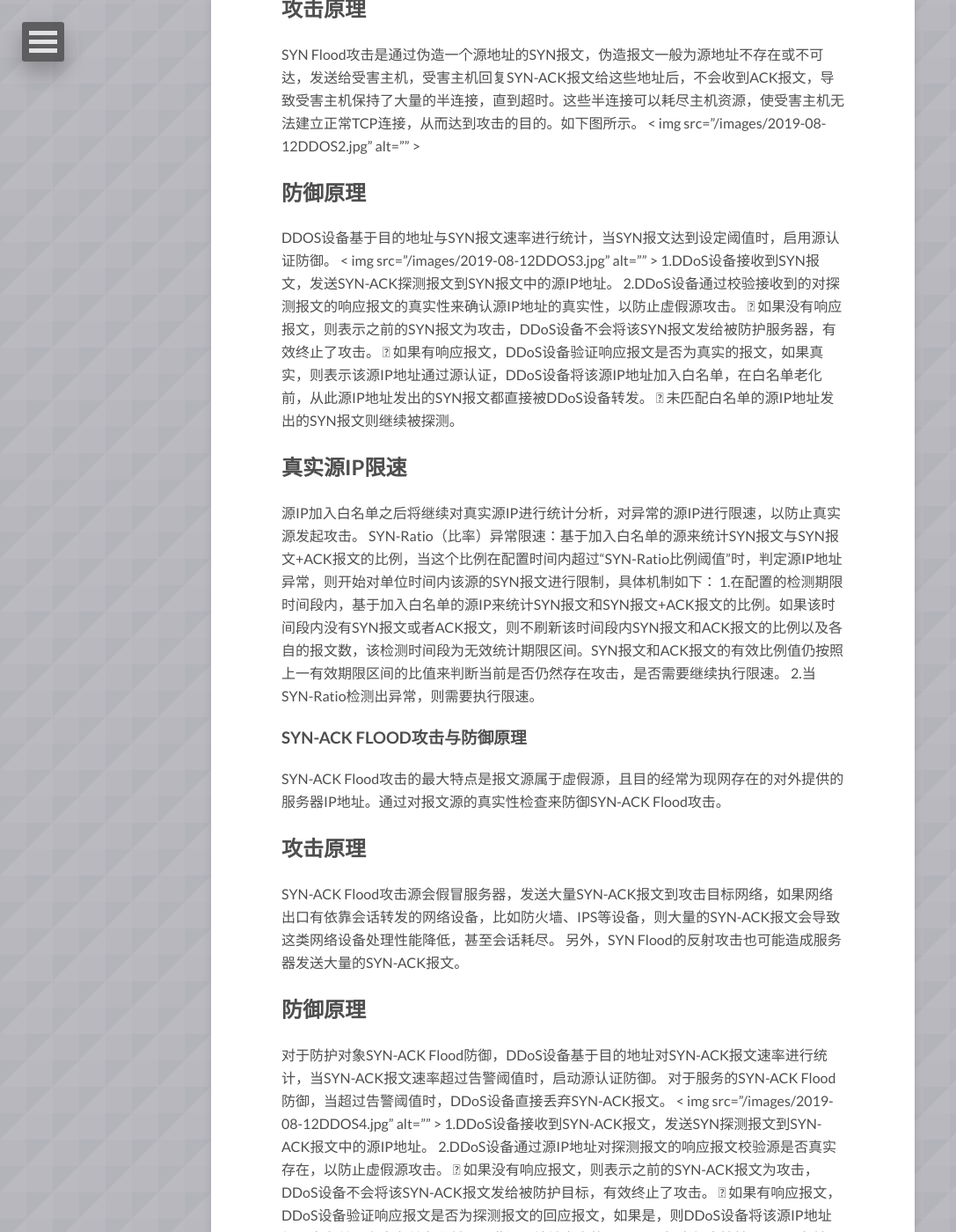
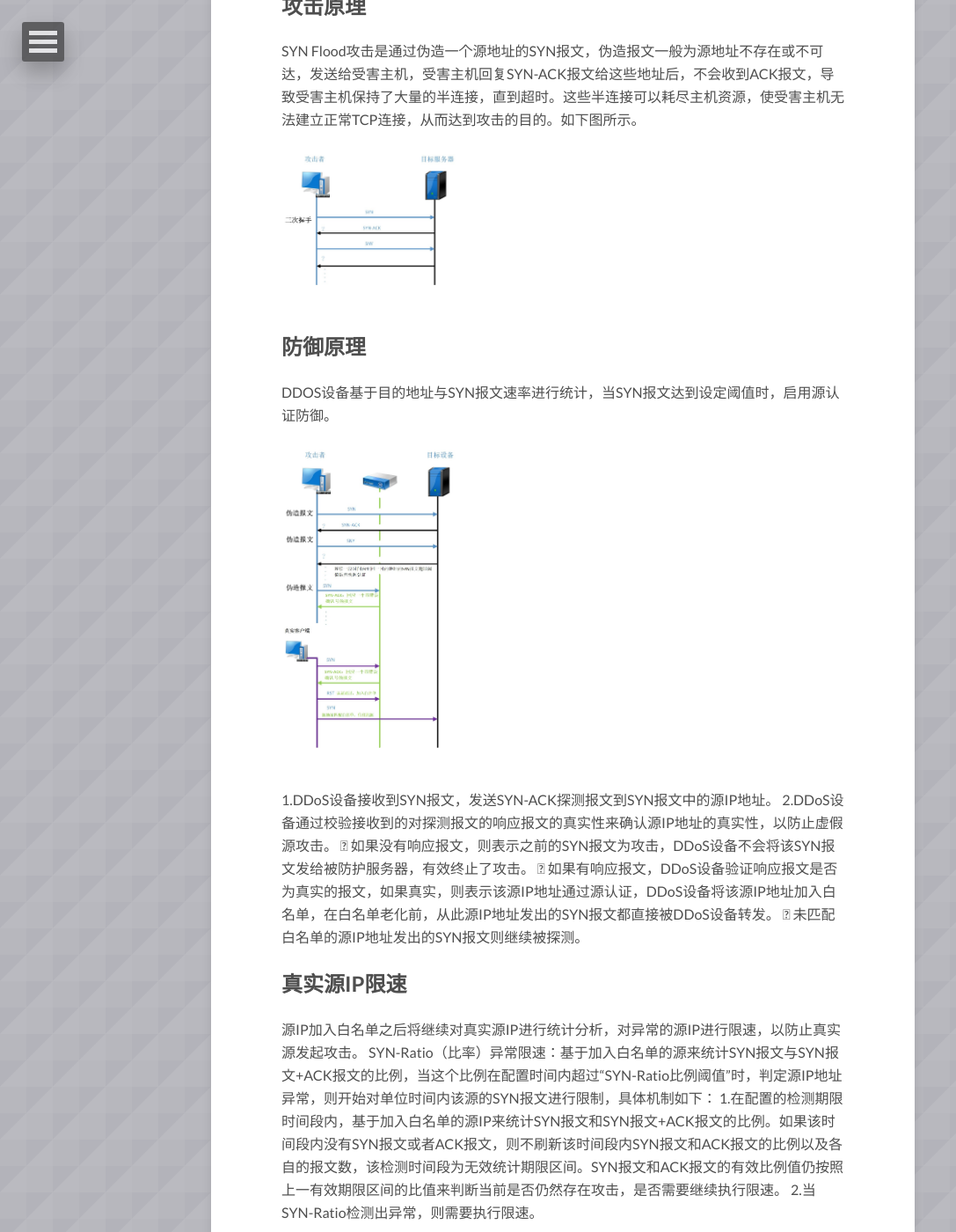
Before and after one commit to liuyipz/liuyipz.github.io, a Jekyll site: the page built from _posts/2019-08-12-DDOS攻击_TCP类报文攻击防御.md, in a window 1280 px wide and 1400 px high, scrolled down 1105 px. Shown: the whole window at 88% size, without its empty margins (0-1087 px from the left). Built offline with Jekyll 4.4.1, drawn with Linux system fonts in a browser that asks for light colours; nearby versions of some CDN libraries; some of the changed text lies outside the part shown.

Commit message:
修改图片

```diff
--- a/_posts/2019-08-12-DDOS攻击_TCP类报文攻击防御.md
+++ b/_posts/2019-08-12-DDOS攻击_TCP类报文攻击防御.md
@@ -11,7 +11,7 @@ image:
 {% capture images %}
 	/images/2019-08-12DDOS1.jpg
 {% endcapture %}
-{% include gallery images=images caption="Test images" cols=3 %}
+{% include gallery images=images caption="" cols=3 %}
 在TCP/IP协议中，TCP协议提供可靠的连接服务，采用三次握手建立一个连接。
 1.第一次握手：建立连接时，客户端发送SYN包到服务器，等待服务器确认。
 2.第二次握手：服务器收到SYN包，回应一个SYN-ACK包。
@@ -27,11 +27,17 @@ TCP采用四次握手来关闭一个连接。
 SYN flood攻击是虚假源攻击典型代表，此类攻击的最显著特点就是发送海量变源或变源端口的报文到受害主机，耗尽受害主机资源或网络资源。
 ## 攻击原理
 SYN Flood攻击是通过伪造一个源地址的SYN报文，伪造报文一般为源地址不存在或不可达，发送给受害主机，受害主机回复SYN-ACK报文给这些地址后，不会收到ACK报文，导致受害主机保持了大量的半连接，直到超时。这些半连接可以耗尽主机资源，使受害主机无法建立正常TCP连接，从而达到攻击的目的。如下图所示。
-< img src="/images/2019-08-12DDOS2.jpg" alt="" >
+{% capture images %}
+	/images/2019-08-12DDOS2.jpg
+{% endcapture %}
+{% include gallery images=images caption="" cols=3 %}
 
 ## 防御原理
 DDOS设备基于目的地址与SYN报文速率进行统计，当SYN报文达到设定阈值时，启用源认证防御。
-< img src="/images/2019-08-12DDOS3.jpg" alt="" >
+{% capture images %}
+	/images/2019-08-12DDOS3.jpg
+{% endcapture %}
+{% include gallery images=images caption="" cols=3 %}
 1.DDoS设备接收到SYN报文，发送SYN-ACK探测报文到SYN报文中的源IP地址。
 2.DDoS设备通过校验接收到的对探测报文的响应报文的真实性来确认源IP地址的真实性，以防止虚假源攻击。
 	如果没有响应报文，则表示之前的SYN报文为攻击，DDoS设备不会将该SYN报文发给被防护服务器，有效终止了攻击。
@@ -53,7 +59,10 @@ SYN-ACK Flood攻击源会假冒服务器，发送大量SYN-ACK报文到攻击目
 ## 防御原理
 对于防护对象SYN-ACK Flood防御，DDoS设备基于目的地址对SYN-ACK报文速率进行统计，当SYN-ACK报文速率超过告警阈值时，启动源认证防御。
 对于服务的SYN-ACK Flood防御，当超过告警阈值时，DDoS设备直接丢弃SYN-ACK报文。
-< img src="/images/2019-08-12DDOS4.jpg" alt="" >
+{% capture images %}
+	/images/2019-08-12DDOS4.jpg
+{% endcapture %}
+{% include gallery images=images caption="" cols=3 %}
 1.DDoS设备接收到SYN-ACK报文，发送SYN探测报文到SYN-ACK报文中的源IP地址。
 2.DDoS设备通过源IP地址对探测报文的响应报文校验源是否真实存在，以防止虚假源攻击。
 	如果没有响应报文，则表示之前的SYN-ACK报文为攻击，DDoS设备不会将该SYN-ACK报文发给被防护目标，有效终止了攻击。
```
Also changed, not shown: other parts of _posts/2019-08-12-DDOS攻击_TCP类报文攻击防御.md (+1 -1 lines).
